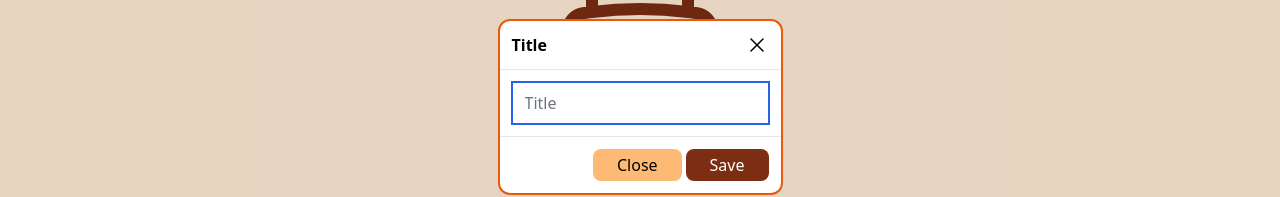
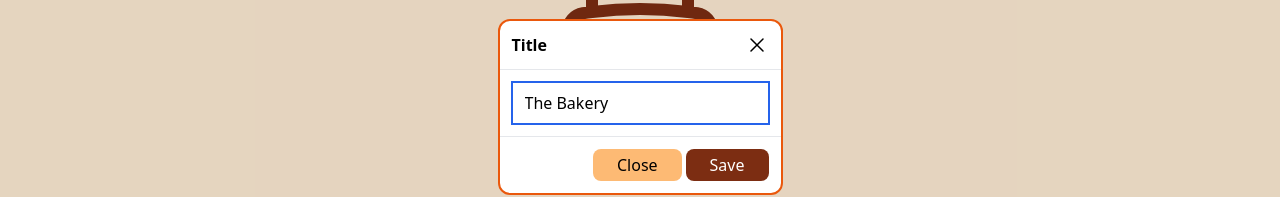
Before and after one commit to UCSBProject-2024/UCSBTycoon, a React (Vite) app: page / in a window 1280 px wide. Both pictures are taken after a click on the icon 1214 px from the left and 126 px from the top of the page. Shown: the part 293-490 px from the top of the page. Built offline with nearby package versions, Linux system fonts and the light colour scheme.

Commit message:
Finish Title editing

```diff
--- a/package.json
+++ b/package.json
@@ -12,8 +12,10 @@
   "dependencies": {
     "classnames": "^2.3.2",
     "formik": "^2.4.5",
+    "immer": "^10.0.2",
     "react": "^18.2.0",
     "react-dom": "^18.2.0",
+    "use-immer": "^0.9.0",
     "yup": "^1.2.0"
   },
   "devDependencies": {
--- a/src/components/Game.tsx
+++ b/src/components/Game.tsx
@@ -1,9 +1,19 @@
+import { useEffect } from 'react';
+import { useGameDispatch } from '../hooks/useGameDispatch';
 import { Header } from './Header';
 import { CakeIcon } from './CakeIcon';
 import { GameTitle } from './GameTitle';
 import { GameTools } from './GameTools';
 
 export function Game() {
+  const gameDispatch = useGameDispatch();
+
+  useEffect(() => {
+    if (gameDispatch) {
+      gameDispatch({ type: 'reload' });
+    }
+  }, [gameDispatch]);
+
   return (
     <>
       <Header />
--- a/src/components/GameTitle.tsx
+++ b/src/components/GameTitle.tsx
@@ -1,56 +1,17 @@
 import { useState } from 'react';
-import { useFormik } from 'formik';
-import classNames from 'classnames';
-import * as yup from 'yup';
 import { PencilIcon } from './PencilIcon';
-import { CloseIcon } from './CloseIcon';
-import { ModalDialog } from './ModalDialog';
+import { GameTitleEditDialog } from './GameTitleEditDialog';
+import { useGame } from '../hooks/useGame';
 
 export function GameTitle() {
   const [show, setShow] = useState(false);
-
-  const formik = useFormik({
-    initialValues: { title: '' },
-    validationSchema: yup.object({ title: yup.string().max(24).required() }),
-    onSubmit: (values) => console.log(values)
-  });
+  const game = useGame();
 
   return (
     <div className="relative m-8 rounded-lg border-2 border-orange-600 bg-orange-200 text-orange-900">
-      <h1 className="p-2 pe-10 text-center text-3xl font-semibold md:p-4 md:pe-14 md:text-5xl">The Bakery</h1>
+      <h1 className="p-2 pe-10 text-center text-3xl font-semibold md:p-4 md:pe-14 md:text-5xl">{game?.title}</h1>
       <PencilIcon onClick={() => setShow(true)} />
-      <ModalDialog className="rounded-xl border-2 border-orange-600" show={show} onHide={() => setShow(false)}>
-        <div className="border-b p-3">
-          <div className="flex justify-between">
-            <h1 className="font-semibold">Title</h1>
-            <CloseIcon onClick={() => setShow(false)} />
-          </div>
-        </div>
-        <div className="p-3">
-          <form id="form" onSubmit={formik.handleSubmit}>
-            <input
-              id="title"
-              name="title"
-              type="text"
-              placeholder="Title"
-              onChange={formik.handleChange}
-              onBlur={formik.handleBlur}
-              value={formik.values.title}
-              className={classNames({ 'bg-red-200': formik.touched.title && formik.errors.title })}
-            />
-          </form>
-        </div>
-        <div className="border-t p-3">
-          <div className="flex justify-end gap-1">
-            <button className="rounded-lg bg-orange-300 px-6 py-1" onClick={() => setShow(false)}>
-              Close
-            </button>
-            <button type="submit" form="form" className="rounded-lg bg-orange-900 px-6 py-1 text-white">
-              Save
-            </button>
-          </div>
-        </div>
-      </ModalDialog>
+      {show && <GameTitleEditDialog onClose={() => setShow(false)} />}
     </div>
   );
 }
--- /dev/null
+++ b/src/components/GameTitleEditDialog.tsx
@@ -0,0 +1,67 @@
+import { useFormik } from 'formik';
+import classNames from 'classnames';
+import * as yup from 'yup';
+import { CloseIcon } from './CloseIcon';
+import { ModalDialog } from './ModalDialog';
+import { useGameDispatch } from '../hooks/useGameDispatch';
+import { useGame } from '../hooks/useGame';
+
+type Props = {
+  onClose: () => void;
+};
+
+type Values = {
+  title?: string;
+};
+
+export function GameTitleEditDialog({ onClose }: Props) {
+  const game = useGame();
+  const gameDispatch = useGameDispatch();
+
+  const formik = useFormik({
+    initialValues: { title: game?.title },
+    validationSchema: yup.object({ title: yup.string().max(24).required() }),
+    onSubmit: (values) => handleSubmitForm(values)
+  });
+
+  function handleSubmitForm(values: Values) {
+    if (!(gameDispatch && values.title)) return;
+    gameDispatch({ type: 'update', subtype: 'title', title: values.title });
+    onClose();
+  }
+
+  return (
+    <ModalDialog className="rounded-xl border-2 border-orange-600" show={true} onHide={onClose}>
+      <div className="border-b p-3">
+        <div className="flex justify-between">
+          <h1 className="font-semibold">Title</h1>
+          <CloseIcon onClick={onClose} />
+        </div>
+      </div>
+      <div className="p-3">
+        <form id="form" onSubmit={formik.handleSubmit}>
+          <input
+            id="title"
+            name="title"
+            type="text"
+            placeholder="Title"
+            onChange={formik.handleChange}
+            onBlur={formik.handleBlur}
+            value={formik.values.title}
+            className={classNames({ 'bg-red-200': formik.touched.title && formik.errors.title })}
+          />
+        </form>
+      </div>
+      <div className="border-t p-3">
+        <div className="flex justify-end gap-1">
+          <button className="rounded-lg bg-orange-300 px-6 py-1" onClick={onClose}>
+            Close
+          </button>
+          <button type="submit" form="form" className="rounded-lg bg-orange-900 px-6 py-1 text-white">
+            Save
+          </button>
+        </div>
+      </div>
+    </ModalDialog>
+  );
+}
--- /dev/null
+++ b/src/contexts/ContextProvider.tsx
@@ -0,0 +1,20 @@
+import { Dispatch, createContext } from 'react';
+import { GameReducerAction, useGameReducer } from '../hooks/useGameReducer';
+import { Game } from '../domains';
+
+export const GameContext = createContext<Game | null>(null);
+export const GameDispatchContext = createContext<Dispatch<GameReducerAction> | null>(null);
+
+type Props = {
+  children: React.ReactNode;
+};
+
+export function ContextProvider({ children }: Props) {
+  const [game, dispatch] = useGameReducer();
+
+  return (
+    <GameContext.Provider value={game}>
+      <GameDispatchContext.Provider value={dispatch}>{children}</GameDispatchContext.Provider>
+    </GameContext.Provider>
+  );
+}
--- a/src/contexts/GameContext.tsx
+++ /dev/null
@@ -1,31 +0,0 @@
-import { Dispatch, createContext, useReducer } from 'react';
-import { Game } from '../domains';
-
-// const LOCAL_STORAGE_COOKIE_CLICKER_GAME_KEY = 'c1eabe78-8bc4-4fdc-9a2e-4aa39583fa15-timers';
-
-export const GameContext = createContext<Game | null>(null);
-export const GameDispatchContext = createContext<Dispatch<GameReducerAction> | null>(null);
-
-type Props = {
-  children: React.ReactNode;
-};
-
-export function TasksProvider({ children }: Props) {
-  const [game, dispatch] = useReducer(gameReducer, {} as Game);
-
-  return (
-    <GameContext.Provider value={game}>
-      <GameDispatchContext.Provider value={dispatch}>{children}</GameDispatchContext.Provider>
-    </GameContext.Provider>
-  );
-}
-
-type GameReducerAction = { type: 'reload' };
-
-function gameReducer(game: Game, action: GameReducerAction) {
-  switch (action.type) {
-    case 'reload': {
-      return game;
-    }
-  }
-}
--- a/src/hooks/useGame.tsx
+++ b/src/hooks/useGame.ts
@@ -1,5 +1,5 @@
 import { useContext } from 'react';
-import { GameContext } from '../contexts/GameContext';
+import { GameContext } from '../contexts/ContextProvider';
 
 export function useGame() {
   return useContext(GameContext);
--- a/src/hooks/useGameDispatch.tsx
+++ b/src/hooks/useGameDispatch.ts
@@ -1,5 +1,5 @@
 import { useContext } from 'react';
-import { GameDispatchContext } from '../contexts/GameContext';
+import { GameDispatchContext } from '../contexts/ContextProvider';
 
 export function useGameDispatch() {
   return useContext(GameDispatchContext);
--- /dev/null
+++ b/src/hooks/useGameReducer.ts
@@ -0,0 +1,57 @@
+import { useImmerReducer } from 'use-immer';
+import { Game } from '../domains';
+
+export type GameReducerAction = { type: 'reload' | 'reset' } | { type: 'update'; subtype: 'title'; title: string };
+
+export function useGameReducer() {
+  return useImmerReducer(gameReducer, null as unknown as Game);
+}
+
+const LOCAL_STORAGE_COOKIE_CLICKER_GAME_KEY = 'c1eabe78-8bc4-4fdc-9a2e-4aa39583fa15-cookie-clicker-game';
+
+const INITIAL_GAME = {
+  title: 'The Bakery',
+  tools: [
+    { id: 1, multiplicator: 2, price: 1_000, active: false },
+    { id: 2, multiplicator: 4, price: 10_000, active: false },
+    { id: 3, multiplicator: 8, price: 100_000, active: false },
+    { id: 4, multiplicator: 16, price: 1_000_000, active: false },
+    { id: 5, multiplicator: 32, price: 10_000_000, active: false },
+    { id: 6, multiplicator: 64, price: 100_000_000, active: false }
+  ],
+  cookies: 0
+};
+
+function gameReducer(draft: Game, action: GameReducerAction) {
+  switch (action.type) {
+    case 'reload': {
+      return getGameFromLocalStorage();
+    }
+    case 'update': {
+      switch (action.subtype) {
+        case 'title': {
+          draft.title = action.title;
+          setGameToLocalStorage(draft);
+          return draft;
+        }
+      }
+      break;
+    }
+    case 'reset': {
+      setGameToLocalStorage(INITIAL_GAME);
+      return INITIAL_GAME;
+    }
+  }
+}
+
+function getGameFromLocalStorage() {
+  const loadedGame = localStorage.getItem(LOCAL_STORAGE_COOKIE_CLICKER_GAME_KEY);
+  if (loadedGame) {
+    return JSON.parse(loadedGame) as Game;
+  }
+  return INITIAL_GAME;
+}
+
+function setGameToLocalStorage(game: Game) {
+  localStorage.setItem(LOCAL_STORAGE_COOKIE_CLICKER_GAME_KEY, JSON.stringify(game));
+}
--- a/src/main.tsx
+++ b/src/main.tsx
@@ -1,10 +1,13 @@
 import React from 'react';
 import ReactDOM from 'react-dom/client';
 import { Game } from './components/Game';
+import { ContextProvider } from './contexts/ContextProvider';
 import './styles.css';
 
 ReactDOM.createRoot(document.getElementById('root')!).render(
   <React.StrictMode>
-    <Game />
+    <ContextProvider>
+      <Game />
+    </ContextProvider>
   </React.StrictMode>
 );
```
Also changed, not shown: 4 other files (tests, documents, lock files or other folders).
